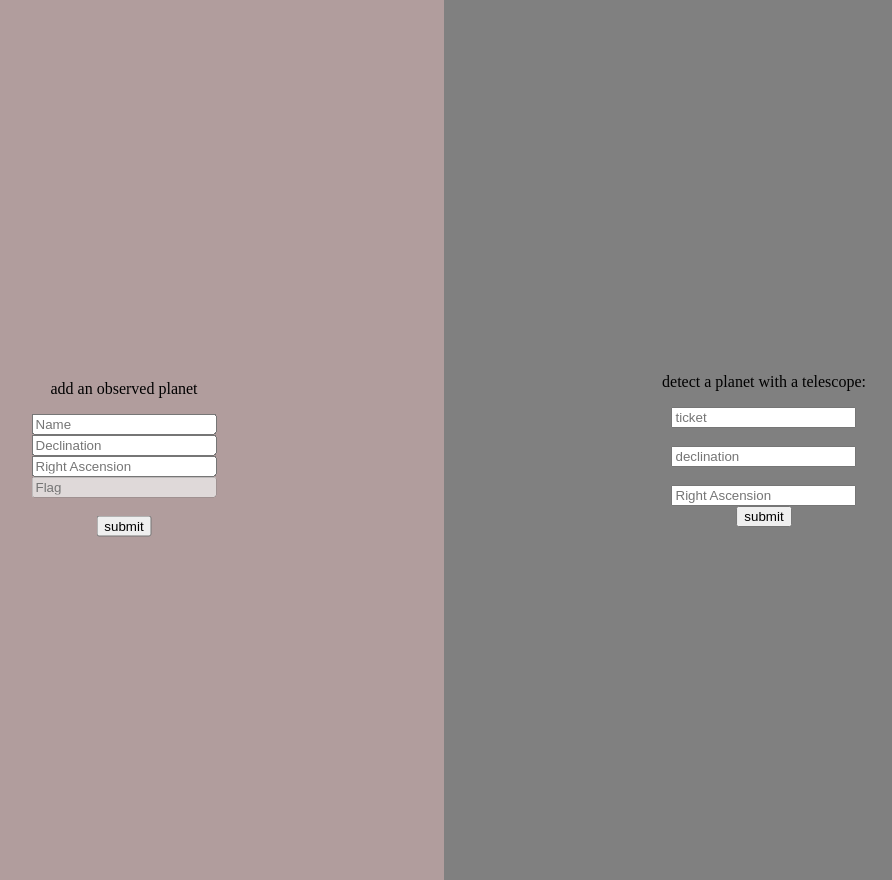
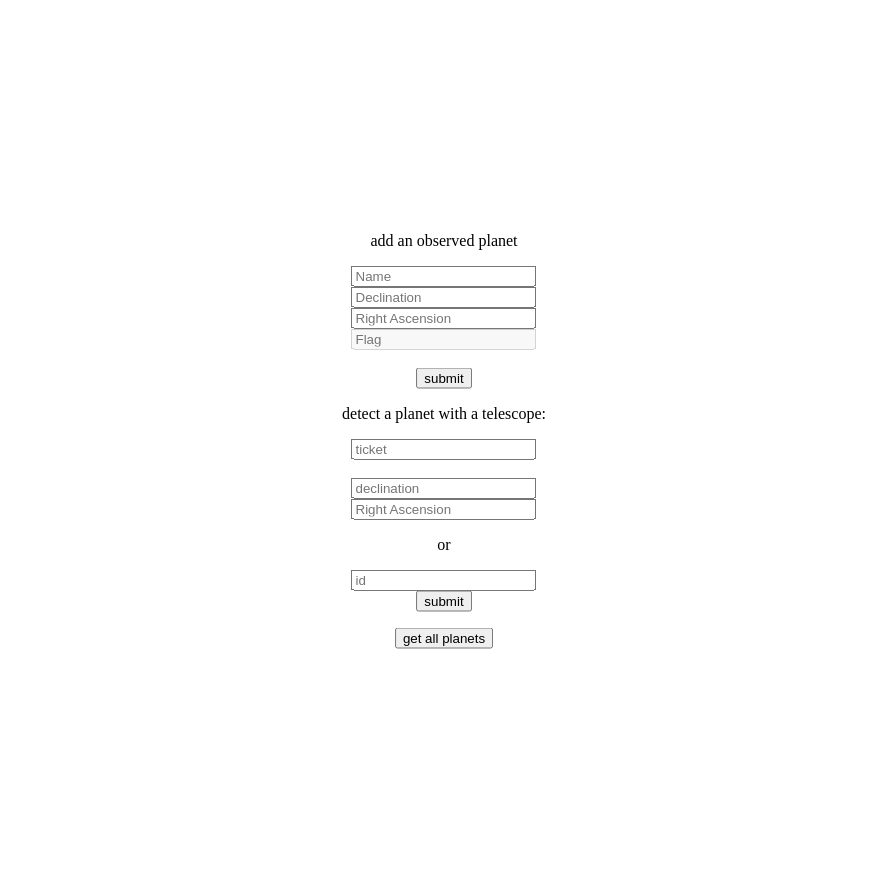
Before and after one commit to enowars/enowars3-service-telescopy, a Flask app: page /index.html in a window 1280 px wide. Shown: the whole page, without its empty margins (196-1088 px from the left). Run offline with Flask 2, Linux system fonts and the light colour scheme.

Commit message:
adding binary vulnerability ticket validation and planet id hash

```diff
--- a/service/src/main.py
+++ b/service/src/main.py
@@ -9,29 +9,18 @@ from flask import request
 import json
 from flask import jsonify
 from flask import render_template
+import hashlib
+
 
 db.create_all()
 
 
-@app.route('/addPlanet')
-def addPlanet():
-    # print(request.headers.get('date'))
-
-    # bh = blackhole(request.args.get('name'),
-    # request.args.get('description'),
-    # request.args.get('age'),
-    # request.args.get('angle'))
-    # db.session.add(bh)
-    # db.session.commit()
-
-    planet1 = Planet(request.args.get('name'),
-    request.args.get('declination'),
-    request.args.get('rightAscension'),
-    request.args.get('flag')
-    )
-    db.session.add(planet1)
-    db.session.commit()
-    return "black hole added"
+def representsInt(s):
+    try:
+        int(s)
+        return True
+    except ValueError:
+        return False
 
 @app.route('/index.html')
 def getIndex():
@@ -41,19 +30,58 @@ def checkTicketValidity(ticket):
     pass
 
 
+@app.route('/getAll')
+def getAll():
+    planets = Planet.query.all()
+    result = {}
+    for p in planets:
+        result.update({p.id : p.name})
+    return jsonify(result)
+
 @app.route('/getPlanet')
 def getPlanet():
+
     dec = request.args.get('declination')
     ra = request.args.get('rightAscension')
-    # print(planet.query.filter(blackhole.name == planetName).first())
-    # print(blackhole.query.filter(blackhole.angle == bh).first().to_dict())
+    idd = request.args.get('id')
+    t = request.args.get('ticket')
 
-    s = planet.call("ticketCheck " + request.args.get('ticket'), shell=True)
-    if(s == 1):
-        return jsonify(Planet.query.filter(Planet.declination == dec).first().to_dict())
+    if(t is None or not representsInt(t) or (idd is None and (dec is None or ra is None))):
+        return "can't do that!"
+
+    s = planet.call("ticketCheck " + t, True)
+    if(s != 1):
+        "can't do that!"
+
+    if(idd is not None):
+        ra = Planet.query.filter(Planet.planetId == idd).first()
+        if(ra is not None):
+            return jsonify(Planet.query.filter(Planet.planetId == idd).first().to_dict())
+        else:
+            return "nothing found!"
+
+    re = Planet.query.filter(Planet.declination == dec).filter(Planet.rightAscension == ra).first()
+    if( re is not None):
+        return jsonify(ra.to_dict())
     else:
-        return "ticket not valid :("
+        return "nothing found"
 
+def iding(i):
+    e = i.name.encode('utf-8')
+    h = hashlib.md5(e)
+    i.planetId = h.hexdigest()
+
+@app.route('/addPlanet')
+def addPlanet():
+    planet1 = Planet(request.args.get('name'),
+    request.args.get('declination'),
+    request.args.get('rightAscension'),
+    request.args.get('flag')
+    )
+    iding(planet1)
+    db.session.add(planet1)
+    db.session.commit()
+    return "black hole added"
 
 
 def calculateLocation(bh, angle):
@@ -64,4 +92,4 @@ def calculateLocation(bh, angle):
 if __name__ == '__main__':
     #ToDo main doesn't get called by flask app; tables don't get created
     db.create_all()
-    app.run(host='0.0.0.0',port=8000, debug=True)
+    app.run(host='0.0.0.0',port=80, debug=True)
--- a/service/src/templates/index.html
+++ b/service/src/templates/index.html
@@ -1,14 +1,9 @@
 <!DOCTYPE html>
 <html>
 
-<head>
-    <link rel="stylesheet" href="styles.css">
-</head>
-
 <body>
-
-    <div class="split left">
     <div class="centered">
+            <div>
                 <p>add an observed planet</p>
             <input id="name" type="text"  placeholder="Name">
                 <br>
@@ -21,29 +16,43 @@
                 <button id=" submit2" onClick="addPlanet(this.id)">submit</button>
             </div>
 
-    </div>
-    </div>
-    <div class="split right">
-        <div class="centered">
+            <div>
                 <p>detect a planet with a telescope:</p>
                 <input id="ticket" type="text" placeholder="ticket"><br>
                 <br>
                 <input id="declination2" type="text" placeholder="declination"><br>
-            <br>
+
                 <input id="rightAscension2" type="text" placeholder="Right Ascension"><br>
+                <p> or </p>
+                <input id="planetId" type="text" placeholder="id"><br>
 
                 <button id=" submit1" onClick="getPlanet(this.id)">submit</button>
                 <p id="result"></p>
+
+            </div>
+            <div>
+                    <button id="getAllBtn" onClick="getAll(this.id)">get all planets</button>
+                    <p id="allPlanets"></p>
 
                 </div>
     </div>
 
 
 
-
     <script type="text/javascript">
         function reply_click(clicked_id) {
             makeAjaxRequest();
+        }
+        function getAll(clicked_id){
+            var xhttp = new XMLHttpRequest();
+            xhttp.onreadystatechange = function () {
+                if (this.readyState == 4 && this.status == 200) {
+                    document.getElementById("allPlanets").innerHTML = this.responseText;
+                    // alert(this.responseText)
+                }
+            };
+            xhttp.open("GET", "../getAll" ,true)
+            xhttp.send();
         }
         function addPlanet(clicked_id){
             var xhttp = new XMLHttpRequest();
@@ -52,7 +61,7 @@
                     alert(this.responseText)
                 }
             };
-            xhttp.open("GET", "http://localhost:8000/addPlanet" +
+            xhttp.open("GET", "../addPlanet" +
             "?name=" + document.getElementById("name").value +
             "&declination=" + document.getElementById("declination").value +
             "&rightAscension=" + document.getElementById("rightAscension").value +
@@ -68,9 +77,10 @@
                     alert(this.responseText)
                 }
             };
-            xhttp.open("GET", "http://localhost:8000/getPlanet?declination=" + document.getElementById("declination2").value
+            xhttp.open("GET", "../getPlanet?declination=" + document.getElementById("declination2").value
             +"&rightAscension=" +  document.getElementById("rightAscension2").value
             +"&ticket=" +  document.getElementById("ticket").value
+            +"&id=" +  document.getElementById("planetId").value
             , true)
             xhttp.send();
         }
@@ -81,11 +91,49 @@
                     document.getElementById("result").innerHTML = this.responseText;
                 }
             };
-            xhttp.open("GET", "http://localhost:8000/directTelscopeTo/" + document.getElementById("angleInput").value, true);
+            xhttp.open("GET", "../directTelscopeTo/" + document.getElementById("angleInput").value, true);
             xhttp.send();
         }
     </script>
+    <style>
+    /* Split the screen in half */
+.split {
+    height: 100%;
+    width: 50%;
+    position: fixed;
+    z-index: 1;
+    top: 0;
+    overflow-x: hidden;
+    padding-top: 20px;
+  }
 
+  /* Control the left side */
+  .left {
+    left: 0;
+    background-color: rgb(177, 157, 157);
+  }
+
+  /* Control the right side */
+  .right {
+    right: 0;
+    background-color: gray;
+  }
+
+  /* If you want the content centered horizontally and vertically */
+  .centered {
+    position: absolute;
+    top: 50%;
+    left: 50%;
+    transform: translate(-50%, -50%);
+    text-align: center;
+  }
+
+  /* Style the image inside the centered container, if needed */
+  .centered img {
+    width: 150px;
+    border-radius: 50%;
+  }
+    </style>
 </body>
 
 </html>
```
Also changed, not shown: service/src/planet.py (+6 -6 lines), service/src/planets.db, 2 other files. Lines whose indentation alone changed are shown as unchanged.
